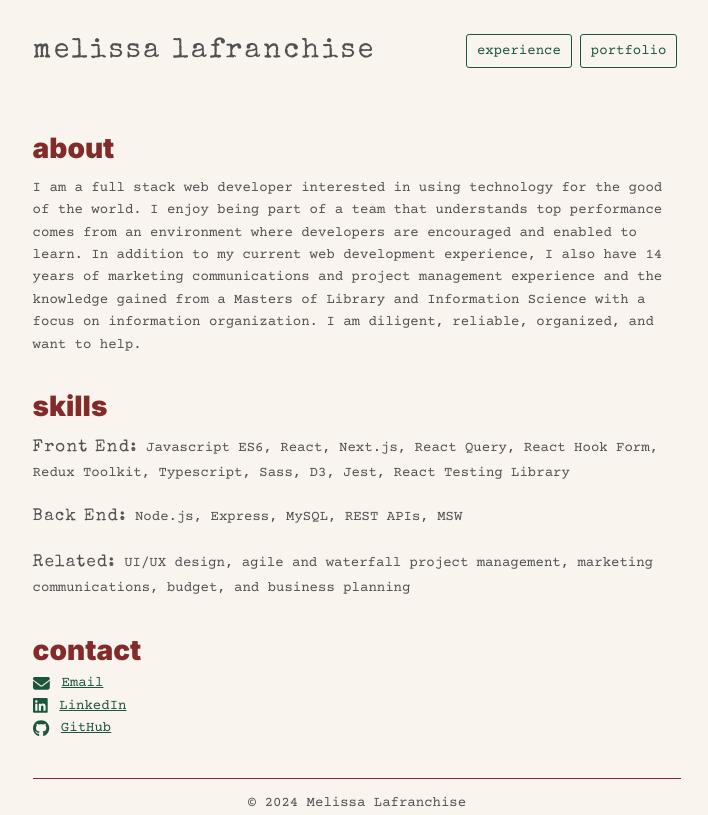
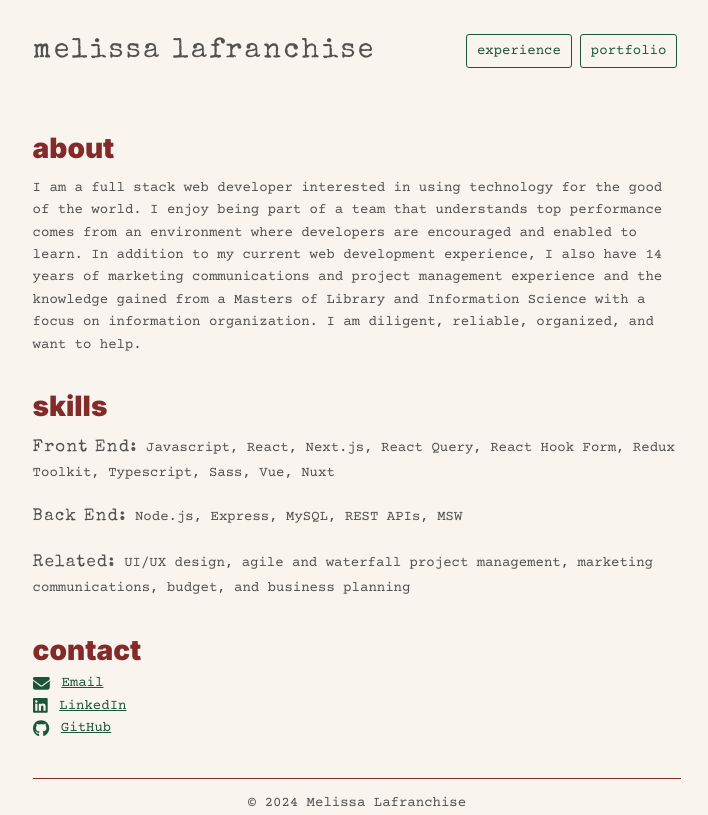
Before and after one commit to pulchrit/melissalafranchise, a Next.js app: page / in a window 1280 px wide. Shown: the whole page, without its empty margins (283-991 px from the left). Built offline with nearby package versions, Linux system fonts and the light colour scheme.

Commit message:
update skills

```diff
--- a/pages/index.js
+++ b/pages/index.js
@@ -62,8 +62,8 @@ export default function Home() {
             Front End:
           </span>{' '}
           <span>
-            Javascript ES6, React, Next.js, React Query, React Hook Form, Redux
-            Toolkit, Typescript, Sass, D3, Jest, React Testing Library
+            Javascript, React, Next.js, React Query, React Hook Form, Redux
+            Toolkit, Typescript, Sass, Vue, Nuxt
           </span>
         </p>
         <p className={styles.skill}>
```
